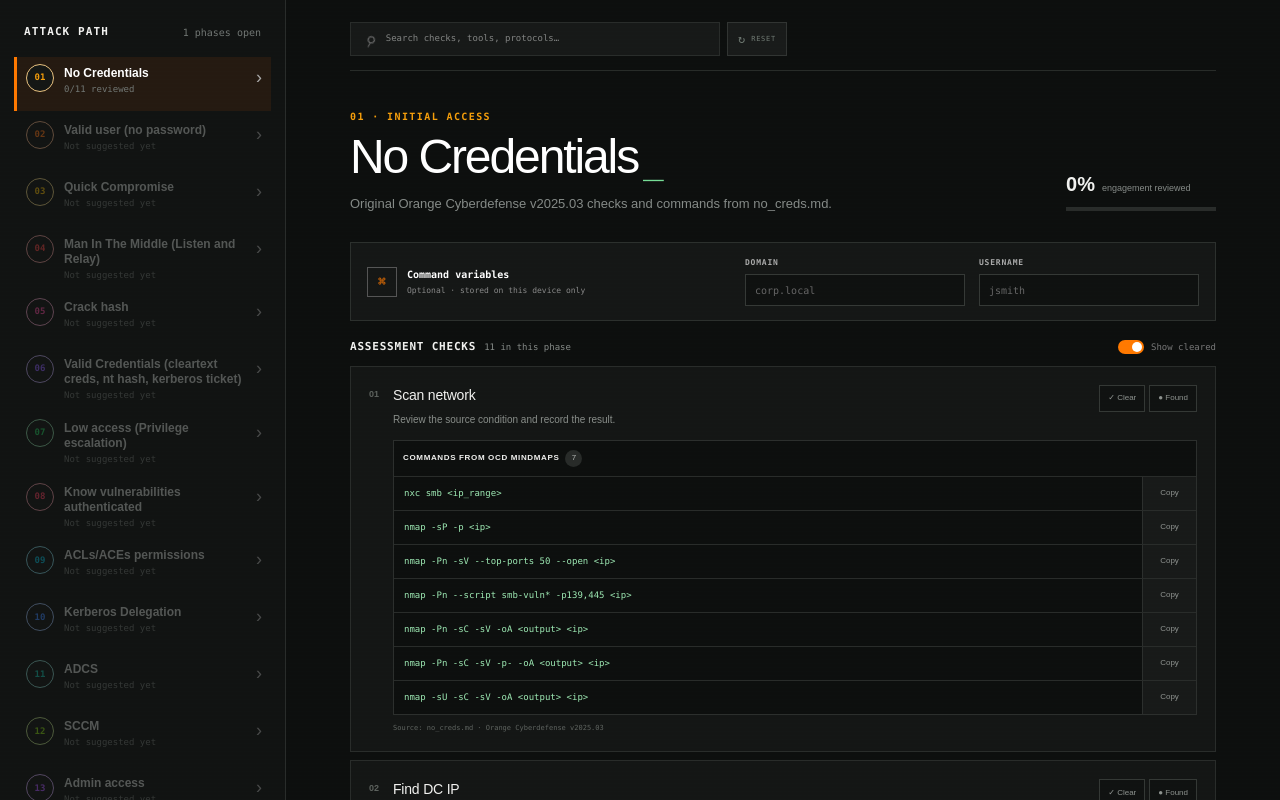
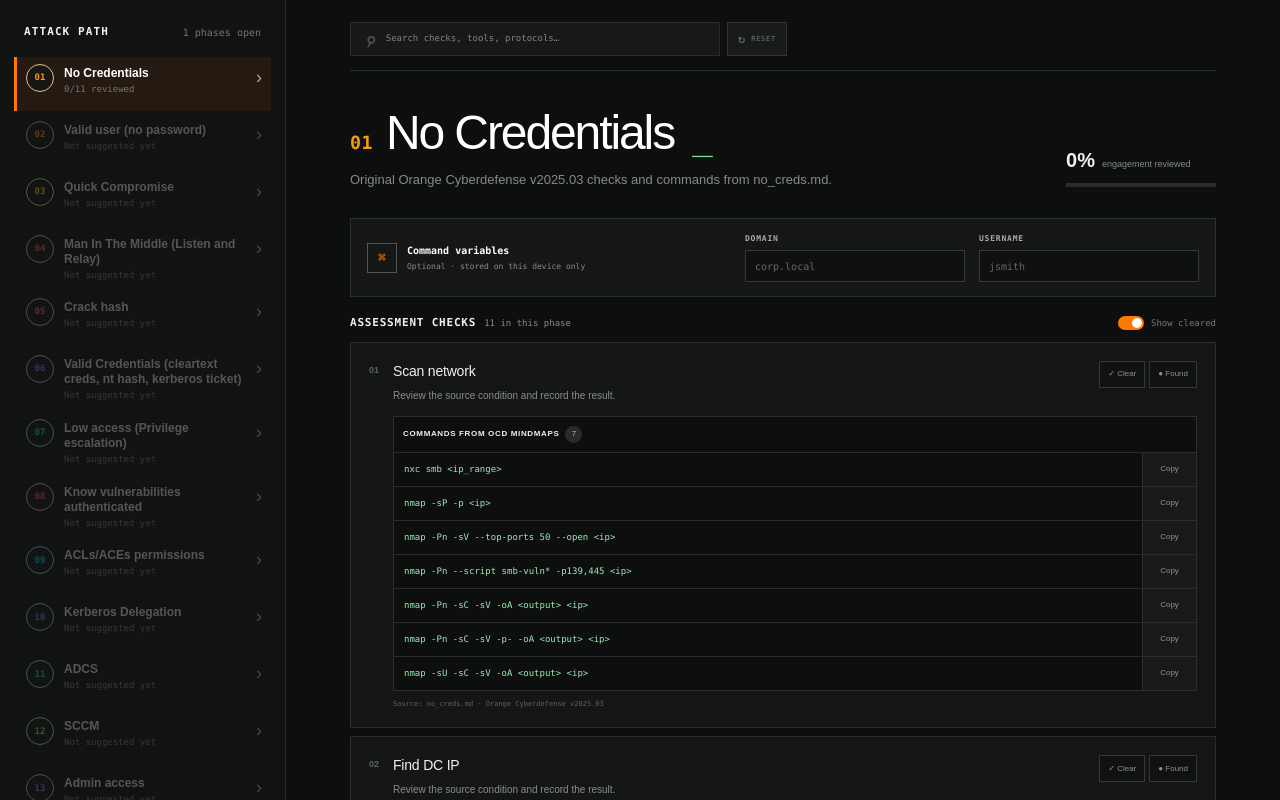
Before and after one commit to Klepvink/OCD_Pathfinder, a Next.js app: page / in a window 1280 px wide. Shown: the top 800 px of the page. Built offline with nearby package versions, Linux system fonts and the light colour scheme.

Commit message:
Simplify phase headers

```diff
--- a/app/globals.css
+++ b/app/globals.css
@@ -59,8 +59,9 @@ button { color: inherit; }
 
 .content { padding: 38px clamp(24px, 3vw, 54px) 80px; max-width: 1080px; width: 100%; margin: 0 auto; }
 .content-head { display: flex; justify-content: space-between; align-items: flex-end; gap: 40px; margin-bottom: 28px; }
-.eyebrow { margin: 0 0 9px; font-size: 10px; font-weight: 800; text-transform: uppercase; letter-spacing: 1.4px; }
 h1 { font-size: clamp(32px, 4vw, 48px); line-height: 1; letter-spacing: -2.1px; margin: 0 0 13px; }
+.phase-title { display: flex; align-items: baseline; gap: 13px; }
+.phase-title > span { flex: 0 0 auto; font-family: var(--font-geist-mono), monospace; font-size: .38em; font-weight: 700; letter-spacing: .5px; }
 .description { max-width: 620px; margin: 0; color: #686868; font-size: 13px; line-height: 1.55; }
 .progress-card { min-width: 150px; padding-bottom: 3px; }
 .progress-copy { display: flex; align-items: baseline; gap: 7px; margin-bottom: 8px; }
@@ -563,7 +564,6 @@ body::before {
 .sidebar-heading span,
 .nav-number,
 .nav-copy small,
-.eyebrow,
 .list-toolbar,
 .engagement-profile,
 .source-line {
--- a/app/page.tsx
+++ b/app/page.tsx
@@ -23,7 +23,6 @@ type Check = {
 type Phase = {
   id: string;
   title: string;
-  eyebrow: string;
   description: string;
   color: string;
   checks: Check[];
@@ -65,6 +64,7 @@ export default function Home() {
     return ids;
   }, [foundChecks]);
   const phase = phaseById[activeId];
+  const phaseNumber = String(phases.findIndex((item) => item.id === phase.id) + 1).padStart(2, "0");
   const visibleChecks = phase.checks.filter((check) => {
     const haystack = `${check.title} ${check.detail} ${(check.tools ?? []).join(" ")} ${(check.commands ?? []).join(" ")} ${(check.userCommands ?? []).join(" ")}`.toLowerCase();
     return haystack.includes(query.toLowerCase()) && (showClear || statuses[check.id] !== "clear");
@@ -152,8 +152,7 @@ export default function Home() {
           </div>
           <div className="content-head">
             <div>
-              <p className="eyebrow" style={{ color: phase.color }}>{phase.eyebrow}</p>
-              <h1>{phase.title}</h1>
+              <h1 className="phase-title"><span style={{ color: phase.color }}>{phaseNumber}</span>{phase.title}</h1>
               <p className="description">{phase.description}</p>
             </div>
             <div className="progress-card">
```
